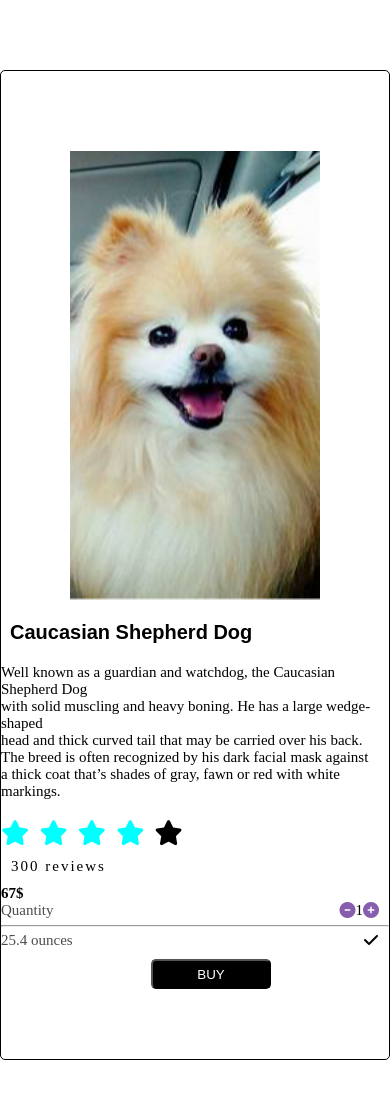
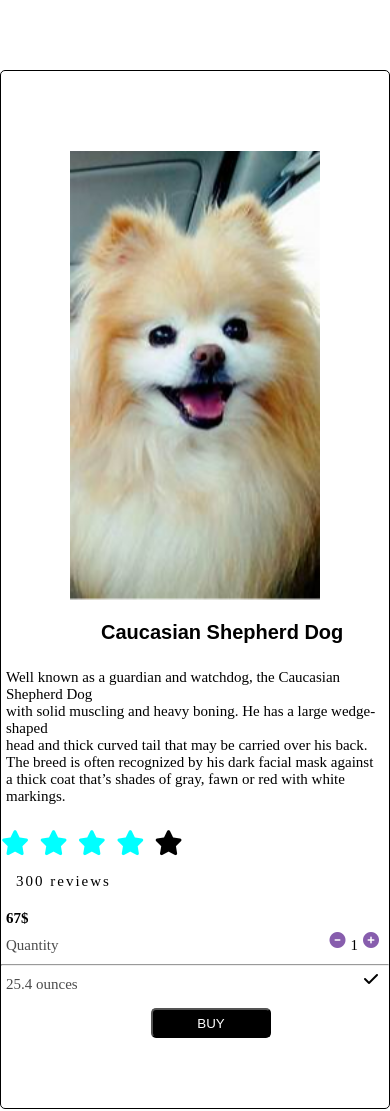
Before and after one commit to jumiej/Animal-Bussiness-Card, a plain HTML site: page index.html in a window 390 px wide. Drawn offline with Linux system fonts and the light colour scheme.

Commit message:
added padding

```diff
--- a/index.css
+++ b/index.css
@@ -27,7 +27,7 @@
 
 @media screen and (max-width:650px) {
     .card {
-        width: 450px;
+        width: 480px;
         border: 1px solid #000;
         display: flex;
         flex-direction: column;
@@ -41,13 +41,14 @@
 
     .text p{
         font-size: 15px;
+        padding: 5px;px;
     }
 
     .text .title {
         font-family: 'Poppins', sans-serif;
         margin-top: 20px;
         font-size: 20px;
-        margin-left: 9px;
+        margin-left: 100px;
 
     }
 
@@ -60,6 +61,7 @@
     .dollar {
         margin-top: 10px;
         font-size: 15px;
+        padding: 5px;
     }
 
     .cart {
```
